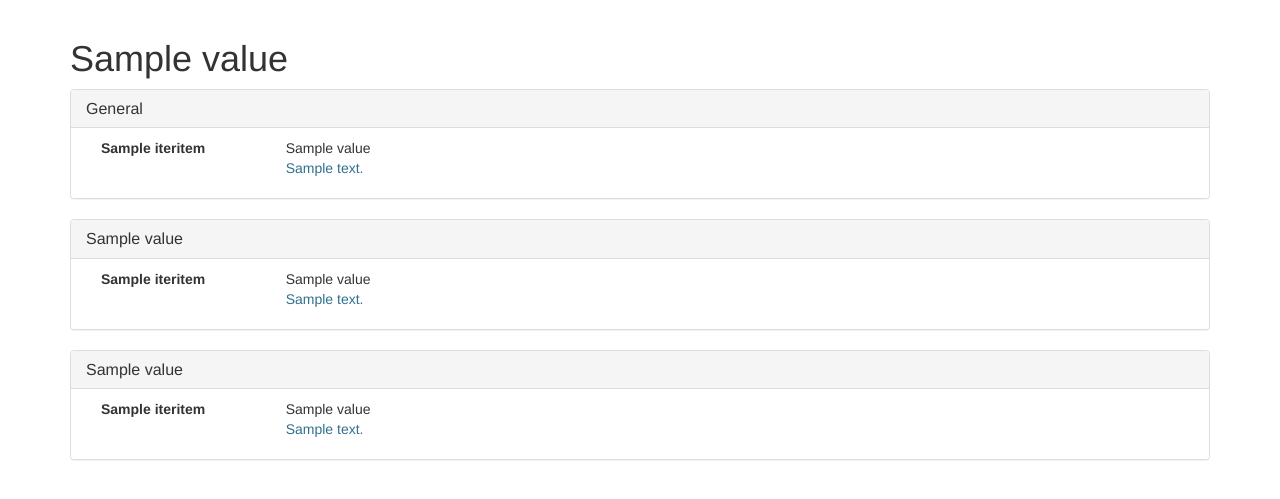
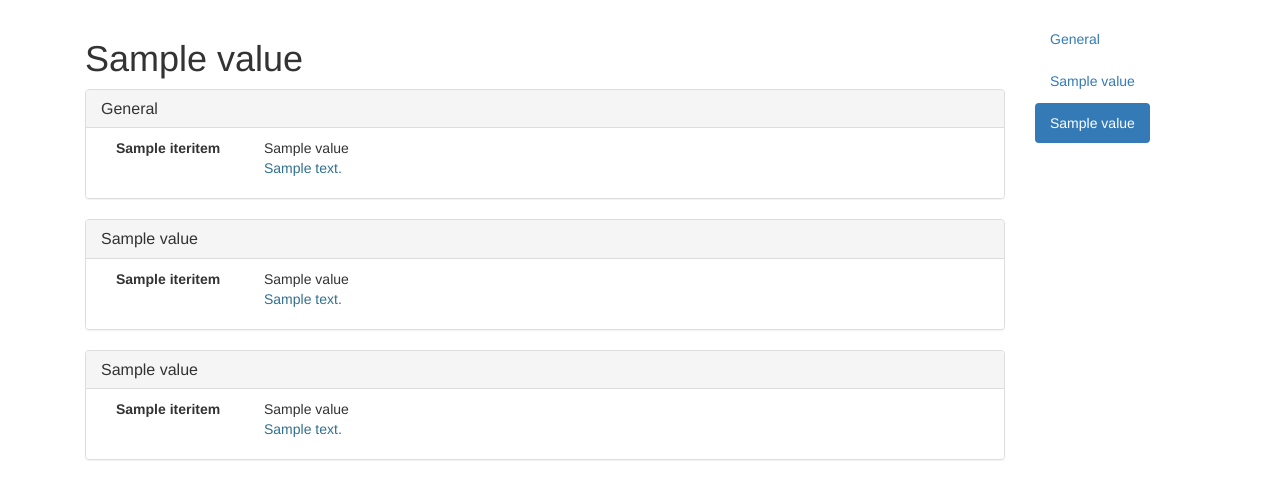
Before and after one commit to fabianfreyer/Studienfuehrer, a Flask app: template app/templates/uni.html in a window 1280 px wide. Shown: the part 51-550 px from the top of the page. Run offline with Flask 3, Linux system fonts and the light colour scheme; the template is opened without the code that fills it: most values are stand-ins (such as "Sample title", 1, 10 or a date in 2020); parts of the project's set-up code (start-up, migrations or seed data) failed here and were passed over; some libraries are stand-ins or nearby versions.

Commit message:
Add scrollspy sidebar to uni detail view

```diff
--- a/app/templates/uni.html
+++ b/app/templates/uni.html
@@ -2,11 +2,22 @@
 {% import "buttons.html" as buttons %}
 {% import "fields.html" as fields with context %}
 
+{% block scripts %}
+	{{super()}}
+	<script type="text/javascript">
+  $(document.body).scrollspy({
+  	target: '#sidebar-nav',
+		offset: 70
+	});
+	</script>
+{% endblock %}
+
 {% block page_content %}
+	<div class="col-md-10">
 		<h1>{{uni.fields['name'].value}}</h1>
 
 		{# General uni information #}
-	<div class="panel panel-default">
+		<div class="panel panel-default" id="panel-uni">
 			<div class="panel-heading clearfix">
 				<h2 class="panel-title pull-left">{% trans %}General{% endtrans %}</h2>
 				{% if current_user.is_authenticated %}
@@ -21,7 +32,7 @@
 		</div>
 
 		{# City info #}
-	<div class="panel panel-default">
+		<div class="panel panel-default" id="panel-city">
 			<div class="panel-heading clearfix">
 				<h2 class="panel-title pull-left">{{ uni.parent.fields['name'].value }}</h2>
 				{% if current_user.is_authenticated %}
@@ -36,7 +47,7 @@
 
 		{# List all subjects offered by uni #}
 		{% for subject in uni.children %}
-	<div class="panel panel-default">
+		<div class="panel panel-default" id="panel-subject-{{subject.id}}">
 			<div class="panel-heading clearfix">
 				<h2 class="panel-title">{{subject.fields['name'].value}}</h2>
 				{% if current_user.is_authenticated %}
@@ -49,4 +60,19 @@
 			{{ fields.table(subject) }}
 		</div>
 		{% endfor %}
+	</div>
+
+	<div class="col-md-2">
+	{% block sidebar_nav %}
+		<div id="sidebar-nav" style="position: fixed">
+			<ul class="nav sidebar-nav nav-pills nav-stacked">
+				<li role="presentation"><a href="#panel-uni">{% trans %}General{% endtrans %}</a></li>
+				<li role="presentation"><a href="#panel-city">{{ uni.parent.fields['name'].value }}</a></li>
+			{% for subject in uni.children %}
+				<li role="presentation"><a href="#panel-subject-{{subject.id}}">{{ subject.fields['name'].value }}</a></li>
+			{% endfor %}
+			</ul>
+		</div>
 	{% endblock %}
+	</div>
+{% endblock %}
```
Lines whose indentation alone changed are shown as unchanged.
